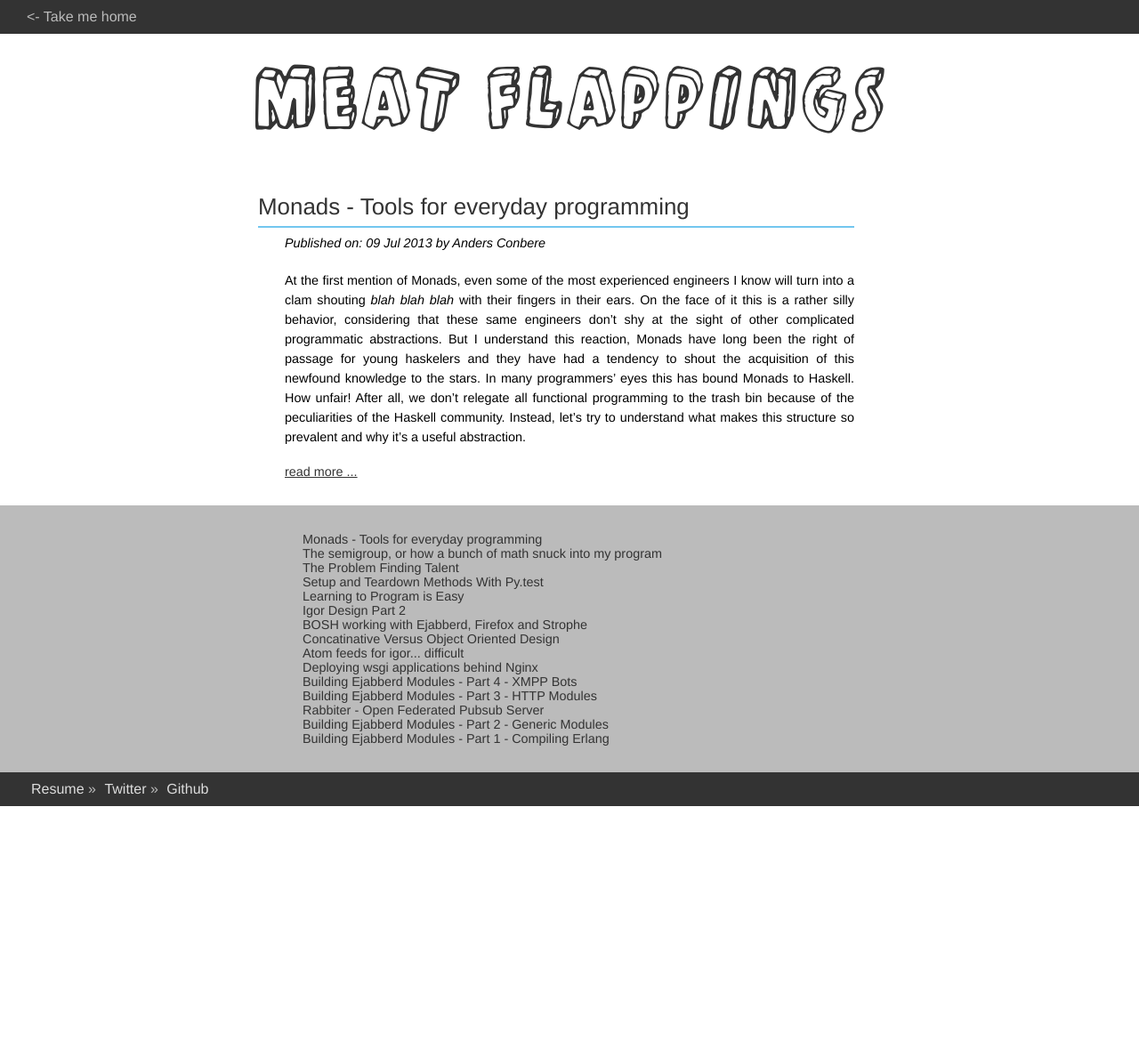
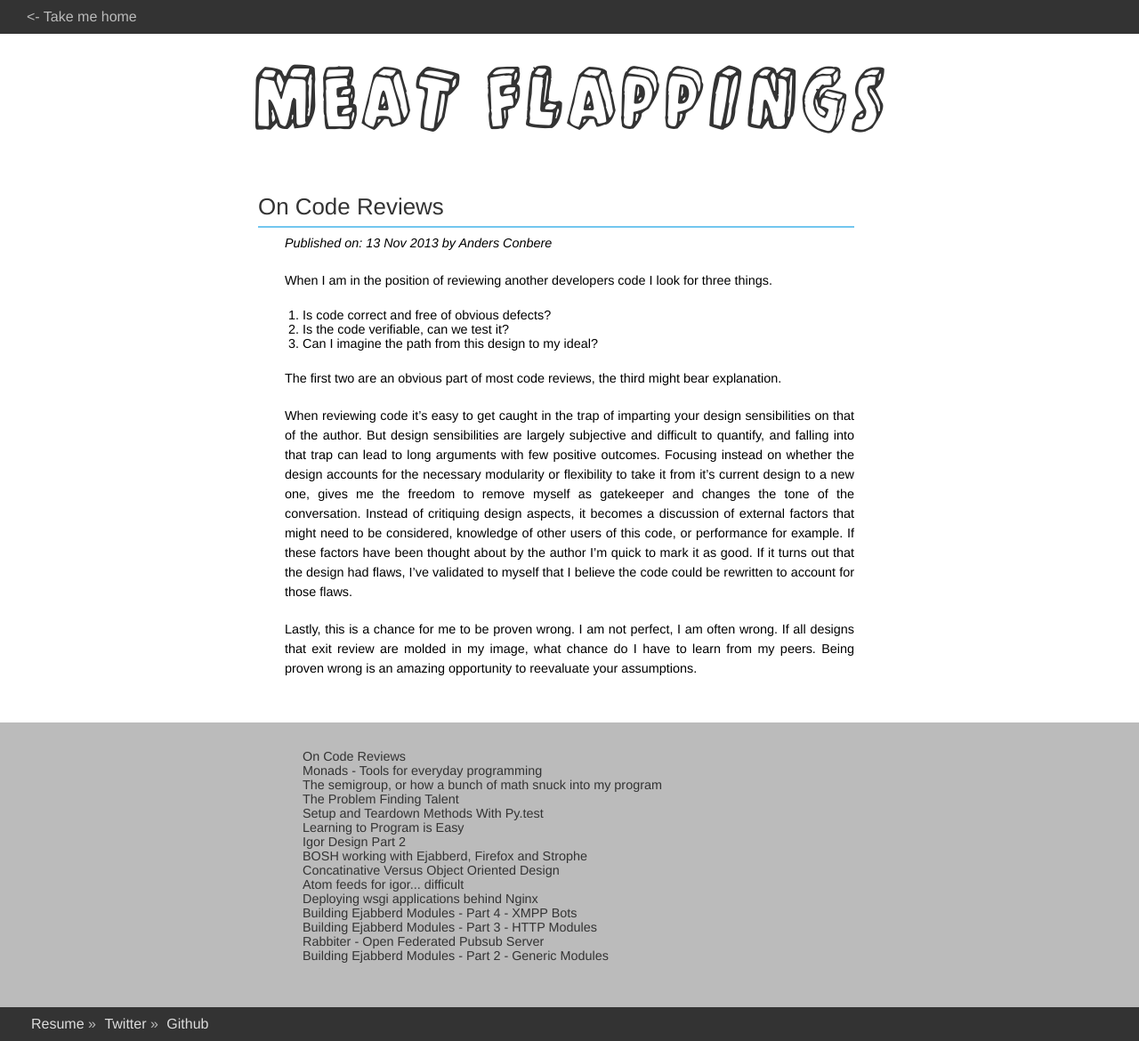
Before and after one commit to aconbere/aconbere.github.com, a Jekyll site: the page built from index.html, in a window 1280 px wide. Shown: the whole page at 89% size. Built offline with Jekyll 4.4.1, drawn with Linux system fonts in a browser that asks for light colours; Markdown is read by kramdown in place of the engine named in the settings; before the commit the page ends 906 px from its top, so only the background shows below that.

Commit message:
Post on code review philosophy

```diff
--- a/_layouts/home.html
+++ b/_layouts/home.html
@@ -27,8 +27,7 @@
         <p>Published on: <span class="published_on">{{ post.date | date_to_string }}</span> by {{ site.author }}</p>
       </div>
       <div class="post_body">
-        {{ post.excerpt }}
-        <a href="{{ post.url }}">read more ...</a>
+        {{ post.content }}
       </div>
     </div>
   </div>
--- /dev/null
+++ b/_posts/2013-11-13-on-code-reviews.md
@@ -0,0 +1,16 @@
+---
+layout: post
+title: On Code Reviews
+---
+
+When I am in the position of reviewing another developers code I look for three things.
+
+1. Is code correct and free of obvious defects?
+2. Is the code verifiable, can we test it?
+3. Can I imagine the path from this design to my ideal?
+
+The first two are an obvious part of most code reviews, the third might bear explanation.
+
+When reviewing code it's easy to get caught in the trap of imparting your design sensibilities on that of the author. But design sensibilities are largely subjective and difficult to quantify, and falling into that trap can lead to long arguments with few positive outcomes. Focusing instead on whether the design accounts for the necessary modularity or flexibility to take it from it's current design to a new one, gives me the freedom to remove myself as gatekeeper and changes the tone of the conversation. Instead of critiquing design aspects, it becomes a discussion of external factors that might need to be considered, knowledge of other users of this code, or performance for example. If these factors have been thought about by the author I'm quick to mark it as good. If it turns out that the design had flaws, I've validated to myself that I believe the code could be rewritten to account for those flaws.
+
+Lastly, this is a chance for me to be proven wrong. I am not perfect, I am often wrong. If all designs that exit review are molded in my image, what chance do I have to learn from my peers. Being proven wrong is an amazing opportunity to reevaluate your assumptions.
--- a/media/css/main.css
+++ b/media/css/main.css
@@ -35,7 +35,7 @@ blockquote {
     font-size: 1em;
 }
 
-ul {
+ul, ol {
     padding-bottom: 20px;
 }
 
```
